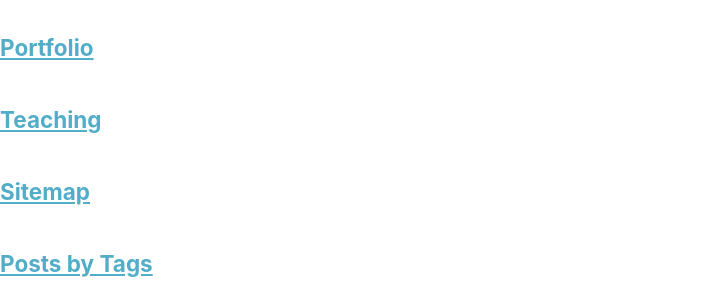
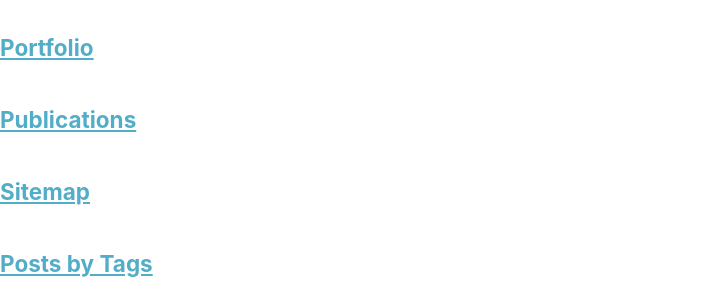
Before and after one commit to WjjSteve/WjjSteve.github.io, a Jekyll site: the page built from _pages/page-archive.html, in a window 1280 px wide and 900 px high, scrolled down 683 px. Shown: the part 154-454 px from the top of the window, without its empty margins (0-715 px from the left). Built offline with Jekyll 4.4.1, drawn with Linux system fonts in a browser that asks for light colours; a script that is not in the unit is left out.

Commit message:
Update publications.html

```diff
--- a/_pages/publications.html
+++ b/_pages/publications.html
@@ -1,7 +1,7 @@
 ---
 layout: archive
-title: "Teaching"
-permalink: /teaching/
+title: "Publications"
+permalink: /publications/
 author_profile: true
 ---
 
```
